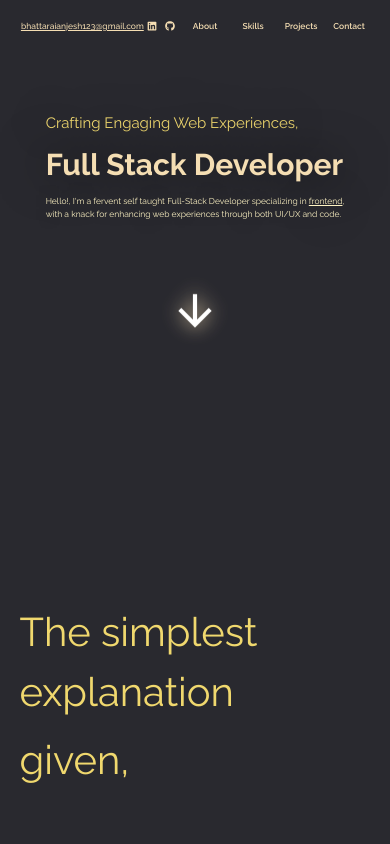
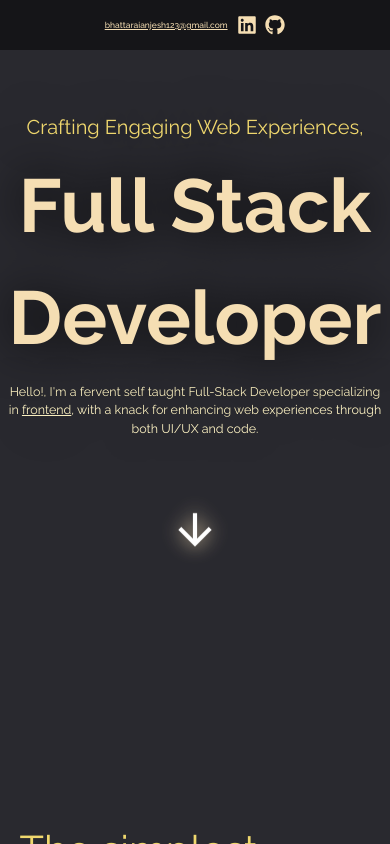
Before and after one commit to AdminForIinRange/My-Personal-Portfolio, a React (Vite) app: page / in a window 390 px wide. Built offline with nearby package versions, Linux system fonts and the light colour scheme.

Commit message:
did some more responsive work, i might spend like 1 hour more to refine the code for fun :)

```diff
--- a/src/components/About.jsx
+++ b/src/components/About.jsx
@@ -163,7 +163,7 @@ export default function About() {
           <Text
             textAlign={"left"}
             fontFamily={"Raleway"}
-            fontSize="50px"
+            fontSize="35px"
             color={"	#f0d86e"}
           >
             Hi, Welcome
@@ -175,15 +175,15 @@ export default function About() {
             color={"wheat"}
             fontWeight="700"
             fontSize={{
-              base: "20px",
-              xsm: "20px",
-              ssm: "20px",
-              sm: "40px",
-              md: "40px",
-              lg: "60px",
-              xl: "80px",
-              xxl: "120px",
-              xxxl: "130px",
+              base: "50px",
+              xsm: "50px",
+              ssm: "50px",
+              sm: "70px",
+              md: "90px",
+              lg: "100px",
+              xl: "100px",
+              xxl: "110px",
+              xxxl: "100px",
             }}
             whiteSpace="nowrap"
           >
@@ -197,7 +197,7 @@ export default function About() {
           base: "wrap",
           xsm: "wrap",
           ssm: "wrap",
-          sm: "nowrap",
+          sm: "wrap",
           md: "nowrap",
           lg: "nowrap",
           xl: "nowrap",
@@ -207,7 +207,17 @@ export default function About() {
         fontFamily={"Raleway"}
         justify={"center"}
         align={"start"}
-        mt={"100px"}
+        mt={{
+          base: "20px",
+          xsm: "20px",
+          ssm: "20px",
+          sm: "100px",
+          md: "100px",
+          lg: "100px",
+          xl: "100px",
+          xxl: "100px",
+          xxxl: "100px",
+        }}
         gap={{
           base: "30px",
           xsm: "30px",
@@ -244,7 +254,7 @@ export default function About() {
       >
         <VStack align={"center"} w={"100%"}>
           <QuoteAnimation>
-            <Text textAlign={"left"} color={"	#f0d86e"} mt={"30px"}>
+            <Text textAlign={"left"} color={"	#f0d86e"} mt={"35px"}>
               As a self-taught full-stack web developer with a specializing in
               frontend, I bring together my diverse experiences and skills to
               craft captivating user interfaces and seamless web experiences.
@@ -252,11 +262,28 @@ export default function About() {
           </QuoteAnimation>
         </VStack>
 
-        <VStack align={"left"} w={"100%"}>
+        <VStack align={{ base: "center",
+                xsm: "center",
+                ssm: "center",
+                sm: "left",
+                md: "left",
+                lg: "left",
+                xl: "left",
+                xxl: "left",
+                xxxl: "left",}} w={"100%"}>
           <QuoteAnimation>
             <Box
+
               bgColor={"#29292F"}
-     minW={"400px"}
+     minW={{  base: "350px",
+     xsm: "350px",
+     ssm: "450px",
+     sm: "600px",
+     md: "400px",
+     lg: "400px",
+     xl: "400px",
+     xxl: "400px",
+     xxxl: "400px",}}
               w={"100%"}
               h={"300px"}
               borderRadius={"15px"}
--- a/src/components/Contact.jsx
+++ b/src/components/Contact.jsx
@@ -163,7 +163,7 @@ export default function Contact() {
           <Text
             textAlign={"left"}
             fontFamily={"Raleway"}
-            fontSize="50px"
+            fontSize="35px"
             color={"	#f0d86e"}
           >
             Reach Out
@@ -175,15 +175,15 @@ export default function Contact() {
             color={"wheat"}
             fontWeight="700"
             fontSize={{
-              base: "20px",
-              xsm: "20px",
-              ssm: "20px",
-              sm: "40px",
-              md: "40px",
-              lg: "60px",
-              xl: "80px",
-              xxl: "120px",
-              xxxl: "130px",
+              base: "50px",
+              xsm: "50px",
+              ssm: "50px",
+              sm: "70px",
+              md: "90px",
+              lg: "100px",
+              xl: "100px",
+              xxl: "110px",
+              xxxl: "100px",
             }}
             whiteSpace="nowrap"
           >
@@ -198,7 +198,7 @@ export default function Contact() {
           xsm: "wrap",
           ssm: "wrap",
           sm: "wrap",
-          md: "wrap",
+          md: "nowrap",
           lg: "nowrap",
           xl: "nowrap",
           xxl: "nowrap",
@@ -207,7 +207,17 @@ export default function Contact() {
         fontFamily={"Raleway"}
         justify={"center"}
         align={"start"}
-        mt={"100px"}
+        mt={{
+          base: "0px",
+          xsm: "00px",
+          ssm: "30px",
+          sm: "40px",
+          md: "40px",
+          lg: "40px",
+          xl: "50px",
+          xxl: "50px",
+          xxxl: "50px",
+        }}
         gap={{
           base: "30px",
           xsm: "30px",
@@ -231,20 +241,20 @@ export default function Contact() {
           xxxl: "70%",
         }}
         fontSize={{
-          base: "13px",
-          xsm: "13px",
-          ssm: "13px",
-          sm: "13px",
-          md: "13px",
-          lg: "14px",
-          xl: "17px",
-          xxl: "30px",
-          xxxl: "20px",
+          base: "15.5px",
+          xsm: "15.5px",
+          ssm: "15.5px",
+          sm: "15.5px",
+          md: "15.5px",
+          lg: "15.5px",
+          xl: "15.5px",
+          xxl: "22.5px",
+          xxxl: "22.5px",
         }}
       >
         <VStack align={"center"} w={"100%"}>
           <QuoteAnimation>
-            <Text textAlign={"left"} color={"	#f0d86e"} mt={"30px"}>
+            <Text textAlign={"left"} color={"	#f0d86e"} mt={"30px"} >
               Let's collaborate to create dynamic and user-friendly web
               solutions tailored to your needs.
             </Text>
@@ -287,14 +297,23 @@ export default function Contact() {
         </VStack>
 
         <VStack align={"left"} w={"100%"}>
-          <QuoteAnimation>
+
             <VStack>
-              <QuoteAnimation>
+
                 <VStack
                   color={"white"}
                   w={"400px"}
                   h={"100%"}
                   borderRadius={"15px"}
+                  p={{ base: "9",
+                  xsm: "9",
+                  ssm: "5",
+                  sm: "0",
+                  md: "0",
+                  lg: "0",
+                  xl: "0",
+                  xxl: "0",
+                  xxxl: "0",}}
                 >
                   <FormControl>
                     <FormLabel htmlFor="name"> Name</FormLabel>
@@ -351,13 +370,13 @@ export default function Contact() {
                     Send
                   </Button>
                 </VStack>
-              </QuoteAnimation>
+
             </VStack>
 
             <VStack mt={"10px"}>
               <HStack gap={"40px"} fontSize={"40px"} color="#f0d86e"></HStack>
             </VStack>
-          </QuoteAnimation>
+
         </VStack>
       </HStack>
     </VStack>
--- a/src/components/HeaderTitle.jsx
+++ b/src/components/HeaderTitle.jsx
@@ -64,7 +64,6 @@ import {
 
 import { useInView } from "framer-motion";
 
-
 function QuoteAnimation({ children }) {
   const ref = useRef(null);
   const isInView = useInView(ref);
@@ -92,16 +91,45 @@ function QuoteAnimation({ children }) {
     </Box>
   );
 }
+
 export default function HeaderTitle() {
+  const [isSmallScreen, setIsSmallScreen] = useState(false);
 
+  useEffect(() => {
+    const handleResize = () => {
+      setIsSmallScreen(window.innerWidth < 768); // Assuming small screen width is less than 768px
+    };
+
+    // Initial check on component mount
+    handleResize();
+
+    // Add event listener for window resize
+    window.addEventListener("resize", handleResize);
+
+    // Cleanup function to remove event listener
+    return () => {
+      window.removeEventListener("resize", handleResize);
+    };
+  }, []); // Empty dependency array to run the effect only once on mount
 
   return (
-    <Stack align={"center"} p={"3%"}   >
+    <Stack align={"center"} p={"3%"}>
       <VStack
         justify="center"
         align="left"
         mt="100px"
         textShadow="0px 0px 50px black"
+        textAlign={{
+          base: "center",
+          xsm: "center",
+          ssm: "center",
+          sm: "center",
+          md: "center",
+          lg: "left",
+          xl: "left",
+          xxl: "left",
+          xxxl: "left",
+        }}
       >
         <QuoteAnimation>
           <Box
@@ -113,10 +141,10 @@ export default function HeaderTitle() {
           >
             <Text
               fontSize={{
-                base: "15px",
-                xsm: "15px",
-                ssm: "15px",
-                sm: "15px",
+                base: "20px",
+                xsm: "20px",
+                ssm: "20px",
+                sm: "30px",
                 md: "30px",
                 lg: "35px",
                 xl: "35px",
@@ -145,20 +173,41 @@ export default function HeaderTitle() {
               fontFamily={"Raleway"}
               color={"wheat"}
               fontWeight="700"
+              textAlign={{
+                base: "center",
+                xsm: "center",
+                ssm: "center",
+                sm: "center",
+                md: "center",
+                lg: "left",
+                xl: "left",
+                xxl: "left",
+                xxxl: "left",
+              }}
               fontSize={{
-                base: "30px",
-                xsm: "30px",
-                ssm: "50px",
-                sm: "60px",
-                md: "70px",
+                base: "75px",
+                xsm: "75px",
+                ssm: "85px",
+                sm: "100px",
+                md: "120px",
                 lg: "90px",
                 xl: "120px",
                 xxl: "150px",
                 xxxl: "150px",
               }}
-              whiteSpace="nowrap"
+              whiteSpace={{
+                base: "wrap",
+                xsm: "wrap",
+                ssm: "wrap",
+                sm: "wrap",
+                md: "wrap",
+                lg: "nowrap",
+                xl: "nowrap",
+                xxl: "nowrap",
+                xxxl: "nowrap",
+              }}
             >
-                Full Stack Developer
+              Full Stack Developer
             </Text>
           </Box>
         </QuoteAnimation>
@@ -171,14 +220,36 @@ export default function HeaderTitle() {
               filter: "drop-shadow(0px 0px 10px #ECC94B)",
             }}
           >
-            <Text
+          { isSmallScreen ?  <Text
               fontSize={{
-                base: "8.5px",
-                xsm: "8.5px",
-                ssm: "12.5px",
-                sm: "12.5px",
-                md: "12.5px",
-                lg: "12.5px",
+                base: "12.5px",
+                xsm: "12.5px",
+                ssm: "13.5px",
+                sm: "15.5px",
+                md: "15.5px",
+                lg: "15.5px",
+                xl: "15.5px",
+                xxl: "22.5px",
+                xxxl: "22.5px",
+              }}
+              color={"	#fff4c4"}
+              fontFamily={"Raleway"}
+            >
+              Hello!, I'm a fervent self taught Full-Stack Developer
+              specializing in{" "}
+              <Text as={"span"} textDecoration={"underline"}>
+                frontend
+              </Text>
+              , with a knack for enhancing web experiences through both
+              UI/UX and code.
+            </Text>: <Text
+              fontSize={{
+                base: "12.5px",
+                xsm: "12.5px",
+                ssm: "13.5px",
+                sm: "15.5px",
+                md: "15.5px",
+                lg: "15.5px",
                 xl: "15.5px",
                 xxl: "22.5px",
                 xxxl: "22.5px",
@@ -193,7 +264,7 @@ export default function HeaderTitle() {
               </Text>
               , <br /> with a knack for enhancing web experiences through both
               UI/UX and code.
-            </Text>
+            </Text> }
           </Box>
         </QuoteAnimation>
       </VStack>
--- a/src/components/Navbar.jsx
+++ b/src/components/Navbar.jsx
@@ -1,4 +1,4 @@
-import React, { useState } from "react";
+import React, { useEffect, useState } from "react";
 import {
   Step,
   StepDescription,
@@ -62,18 +62,38 @@ import { Link } from "react-router-dom";
 import Anjesh from "../assets/AnjeshPFP.jpg";
 import { FaLinkedin } from "react-icons/fa";
 import { FaGithub } from "react-icons/fa";
+
 export default function Navbar() {
+  const [isSmallScreen, setIsSmallScreen] = useState(false);
+
+  useEffect(() => {
+    const handleResize = () => {
+      setIsSmallScreen(window.innerWidth < 768); // Assuming small screen width is less than 768px
+    };
+
+    // Initial check on component mount
+    handleResize();
+
+    // Add event listener for window resize
+    window.addEventListener("resize", handleResize);
+
+    // Cleanup function to remove event listener
+    return () => {
+      window.removeEventListener("resize", handleResize);
+    };
+  }, []); // Empty dependency array to run the effect only once on mount
+
   return (
-    <Box p={"10px"}>
+    <Box p={"15px"} bg={"RGBA(0, 0, 0, 0.48) "}>
       <VStack
         justify={"center"}
         align={"center"}
-        mt={"10px"}
+
         fontFamily={"Raleway"}
       >
-        <Box w={"100%"} h={"50px"}>
+        <Box w={"100%"} >
           <HStack justify={"center"} h={"100%"} align={"Start"}>
-            <HStack w={"90%"} justify={"center"} gap={"1%"}>
+            <HStack w={"90%"}  justify={"center"} gap={"3%"}>
               <Text
                 fontWeight={500}
                 color={"wheat"}
@@ -85,22 +105,31 @@ export default function Navbar() {
                   md: "12.5px",
                   lg: "12.5px",
                   xl: "15.5px",
-                  xxl: "22.5px",
-                  xxxl: "22.5px",
+                  xxl: "17.5px",
+                  xxxl: "17.5px",
                 }}
               >
-                 <a target="_blank" href="https://mail.google.com/mail/?view=cm&fs=1&to=bhattaraianjesh123@gmail.com">  <Text  as={"span"} textDecorationLine={"underline"} > bhattaraianjesh123@gmail.com </Text>  </a>
-
+                <a
+                  target="_blank"
+                  href="https://mail.google.com/mail/?view=cm&fs=1&to=bhattaraianjesh123@gmail.com"
+                >
+                  {" "}
+                  <Text as={"span"} textDecorationLine={"underline"}>
+                    {" "}
+                    bhattaraianjesh123@gmail.com{" "}
+                  </Text>{" "}
+                </a>
               </Text>
 
               <Text
+
                 fontWeight={500}
                 color={"wheat"}
                 fontSize={{
-                  base: "10px",
-                  xsm: "10px",
-                  ssm: "10px",
-                  sm: "10px",
+                  base: "20px",
+                  xsm: "20px",
+                  ssm: "20px",
+                  sm: "20px",
                   md: "12px",
                   lg: "14px",
                   xl: "17px",
@@ -108,7 +137,7 @@ export default function Navbar() {
                   xxxl: "17px",
                 }}
               >
-                <HStack>
+                <HStack >
                   <Box
                     transition="transform 0.3s ease-in-out, boxShadow 1s ease-in-out"
                     _hover={{
@@ -151,34 +180,17 @@ export default function Navbar() {
                 </HStack>
               </Text>
 
-              <Text
-                fontWeight={500}
-                color={"wheat"}
+
+
+
+{ isSmallScreen ? <></> :
+<>
+<Spacer />
+              <ButtonGroup colorScheme="none" variant="link" color={"wheat"} >
+                <HStack gap={"30px"}>
+                <Button
+
                 fontSize={{
-                  base: "10px",
-                  xsm: "10px",
-                  ssm: "10px",
-                  sm: "10px",
-                  md: "12px",
-                  lg: "14px",
-                  xl: "17px",
-                  xxl: "19px",
-                  xxxl: "17px",
-                }}
-              >
-
-              </Text>
-
-              <Spacer />
-
-              <ButtonGroup
-
-                colorScheme="none"
-                variant="link"
-
-                color={"wheat"}
-              >
-                <Button   fontSize={{
                   base: "8.5px",
                   xsm: "8.5px",
                   ssm: "12.5px",
@@ -186,15 +198,15 @@ export default function Navbar() {
                   md: "12.5px",
                   lg: "12.5px",
                   xl: "15.5px",
-                xxl: "22.5px",
-                xxxl: "22.5px",
+                  xxl: "17.5px",
+                  xxxl: "17.5px",
                 }}
-
               >
                 <a href="#About">About</a>
               </Button>
 
-                <Button   fontSize={{
+              <Button
+                  fontSize={{
                   base: "8.5px",
                   xsm: "8.5px",
                   ssm: "12.5px",
@@ -202,14 +214,15 @@ export default function Navbar() {
                   md: "12.5px",
                   lg: "12.5px",
                   xl: "15.5px",
-                xxl: "22.5px",
-                xxxl: "22.5px",
+                  xxl: "17.5px",
+                  xxxl: "17.5px",
                 }}
-
-                > <a href="#Skills">Skills</a>
-
+              >
+                {" "}
+                <a href="#Skills">Skills</a>
               </Button>
-                <Button   fontSize={{
+              <Button
+                  fontSize={{
                   base: "8.5px",
                   xsm: "8.5px",
                   ssm: "12.5px",
@@ -217,15 +230,14 @@ export default function Navbar() {
                   md: "12.5px",
                   lg: "12.5px",
                   xl: "15.5px",
-                xxl: "22.5px",
-                xxxl: "22.5px",
+                  xxl: "17.5px",
+                  xxxl: "17.5px",
                 }}
-
               >
                 <a href="#Projects">Projects</a>
-
               </Button>
-                <Button   fontSize={{
+              <Button
+                  fontSize={{
                   base: "8.5px",
                   xsm: "8.5px",
                   ssm: "12.5px",
@@ -233,16 +245,16 @@ export default function Navbar() {
                   md: "12.5px",
                   lg: "12.5px",
                   xl: "15.5px",
-                xxl: "22.5px",
-                xxxl: "22.5px",
+                  xxl: "17.5px",
+                  xxxl: "17.5px",
                 }}
-
               >
                 <a href="#Contact">Contact</a>
+              </Button>
+                </HStack>
 
-
-                </Button>
               </ButtonGroup>
+              </>}
             </HStack>
           </HStack>
         </Box>
--- a/src/components/Projects.jsx
+++ b/src/components/Projects.jsx
@@ -176,7 +176,7 @@ export default function Projects() {
           <Text
             textAlign={"left"}
             fontFamily={"Raleway"}
-            fontSize="50px"
+            fontSize="35px"
             color={"	#f0d86e"}
           >
             uhh..., yea
@@ -188,15 +188,15 @@ export default function Projects() {
             color={"wheat"}
             fontWeight="700"
             fontSize={{
-              base: "20px",
-              xsm: "20px",
-              ssm: "20px",
-              sm: "40px",
-              md: "40px",
-              lg: "60px",
-              xl: "80px",
-              xxl: "120px",
-              xxxl: "130px",
+              base: "50px",
+              xsm: "50px",
+              ssm: "50px",
+              sm: "70px",
+              md: "90px",
+              lg: "100px",
+              xl: "100px",
+              xxl: "110px",
+              xxxl: "110px",
             }}
             whiteSpace="nowrap"
           >
--- a/src/components/Skills.jsx
+++ b/src/components/Skills.jsx
@@ -162,15 +162,15 @@ export default function Skills() {
           color={"wheat"}
           fontWeight="700"
           fontSize={{
-            base: "20px",
-            xsm: "20px",
-            ssm: "20px",
-            sm: "40px",
-            md: "40px",
-            lg: "60px",
-            xl: "80px",
+            base: "50px",
+            xsm: "50px",
+            ssm: "50px",
+            sm: "70px",
+            md: "90px",
+            lg: "100px",
+            xl: "100px",
             xxl: "110px",
-            xxxl: "120px",
+            xxxl: "100px",
           }}
           whiteSpace="nowrap"
           className="animate__animated animate__fadeInUp"
@@ -200,9 +200,20 @@ export default function Skills() {
           <Text
             color={"	#f0d86e"}
             fontFamily={"Raleway"}
-            fontSize={"50px"}
+            fontSize={{
+              base: "30px",
+              xsm: "30px",
+              ssm: "30px",
+              sm: "40px",
+              md: "40px",
+              lg: "50px",
+              xl: "50px",
+              xxl: "50px",
+              xxxl: "50px",
+            }}
             fontWeight={700}
             p={"1% 0% 1% 0%"}
+
           >
             Front End
           </Text>
@@ -246,7 +257,10 @@ export default function Skills() {
            xl: "60px",
            xxl: "60px",
            xxxl: "60px",
-         }} flexWrap={"wrap"}>
+         }} flexWrap={"wrap"}
+         fontSize={"12px"}
+         >
+
               <VStack
                 transition="transform, 0.3s ease-in-out, boxShadow 1s ease-in-out"
                 _hover={{
@@ -260,6 +274,7 @@ export default function Skills() {
               </VStack>
 
               <VStack
+
                 transition="transform, 0.3s ease-in-out, boxShadow 1s ease-in-out"
                 _hover={{
                   transform: "scale(1.03)",
@@ -330,7 +345,7 @@ export default function Skills() {
             <AccordionIcon />
           </AccordionButton>
 
-          <AccordionPanel border={" 0px"} p={"3%"}>
+          <AccordionPanel border={" 0px"}  p={"3%"} >
             <HStack align={"end"} gap={{
            base: "40px",
            xsm: "40px",
@@ -341,7 +356,7 @@ export default function Skills() {
            xl: "60px",
            xxl: "60px",
            xxxl: "60px",
-         }} flexWrap={"wrap"}>
+         }} flexWrap={"wrap"}    fontSize={"12px"}>
               <VStack
                 transition="transform, 0.3s ease-in-out, boxShadow 1s ease-in-out"
                 _hover={{
@@ -527,7 +542,17 @@ export default function Skills() {
       >
         <Text
           fontFamily={"Raleway"}
-          fontSize={"50px"}
+          fontSize={{
+            base: "30px",
+            xsm: "30px",
+            ssm: "30px",
+            sm: "40px",
+            md: "40px",
+            lg: "50px",
+            xl: "50px",
+            xxl: "50px",
+            xxxl: "50px",
+          }}
           fontWeight={700}
           p={"1% 0% 1% 0%"}
           color={"	#f0d86e"}
@@ -575,7 +600,7 @@ export default function Skills() {
            xl: "60px",
            xxl: "60px",
            xxxl: "60px",
-         }} flexWrap={"wrap"}>
+         }} flexWrap={"wrap"}    fontSize={"12px"}>
               <VStack
                 transition="transform, 0.3s ease-in-out, boxShadow 1s ease-in-out"
                 _hover={{
@@ -736,7 +761,17 @@ export default function Skills() {
       >
         <Text
           fontFamily={"Raleway"}
-          fontSize={"50px"}
+          fontSize={{
+            base: "30px",
+            xsm: "30px",
+            ssm: "30px",
+            sm: "40px",
+            md: "40px",
+            lg: "50px",
+            xl: "50px",
+            xxl: "50px",
+            xxxl: "50px",
+          }}
           fontWeight={700}
           p={"1% 0% 1% 0%"}
           color={"	#f0d86e"}
@@ -785,7 +820,7 @@ export default function Skills() {
            xl: "60px",
            xxl: "60px",
            xxxl: "60px",
-         }} flexWrap={"wrap"}>
+         }} flexWrap={"wrap"}    fontSize={"12px"} >
               <VStack
                 transition="transform, 0.3s ease-in-out, boxShadow 1s ease-in-out"
                 _hover={{
```
Lines whose indentation alone changed are shown as unchanged.
